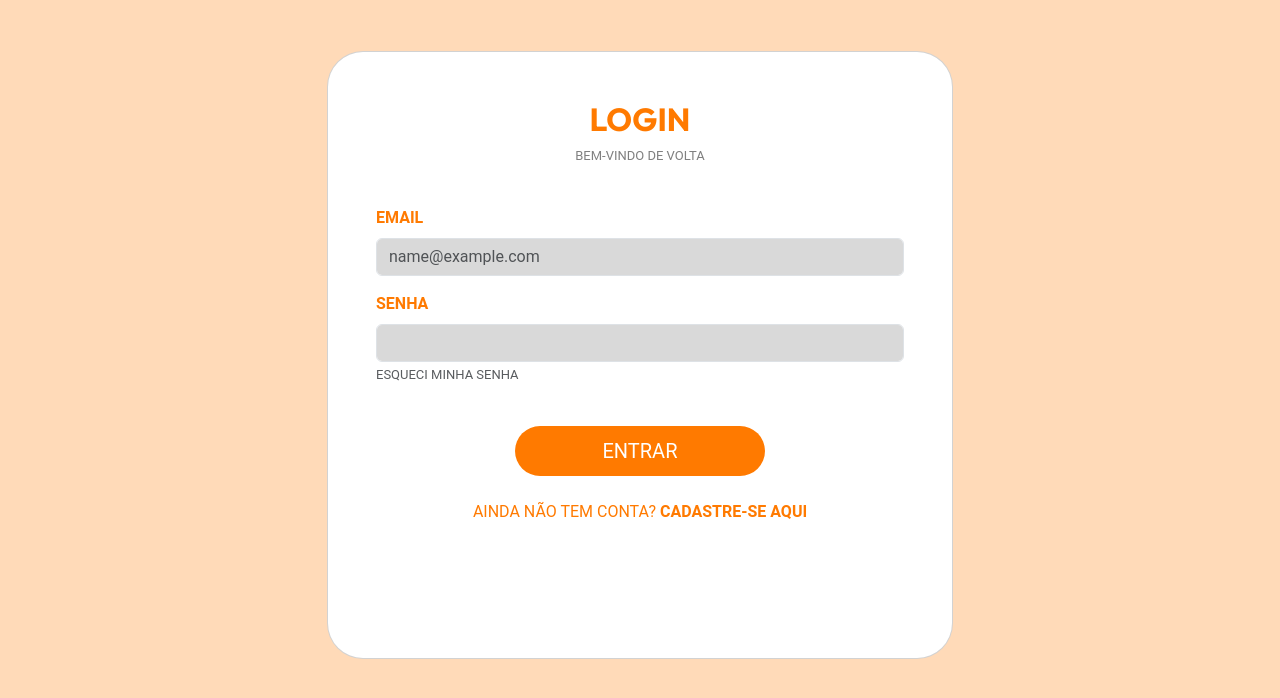
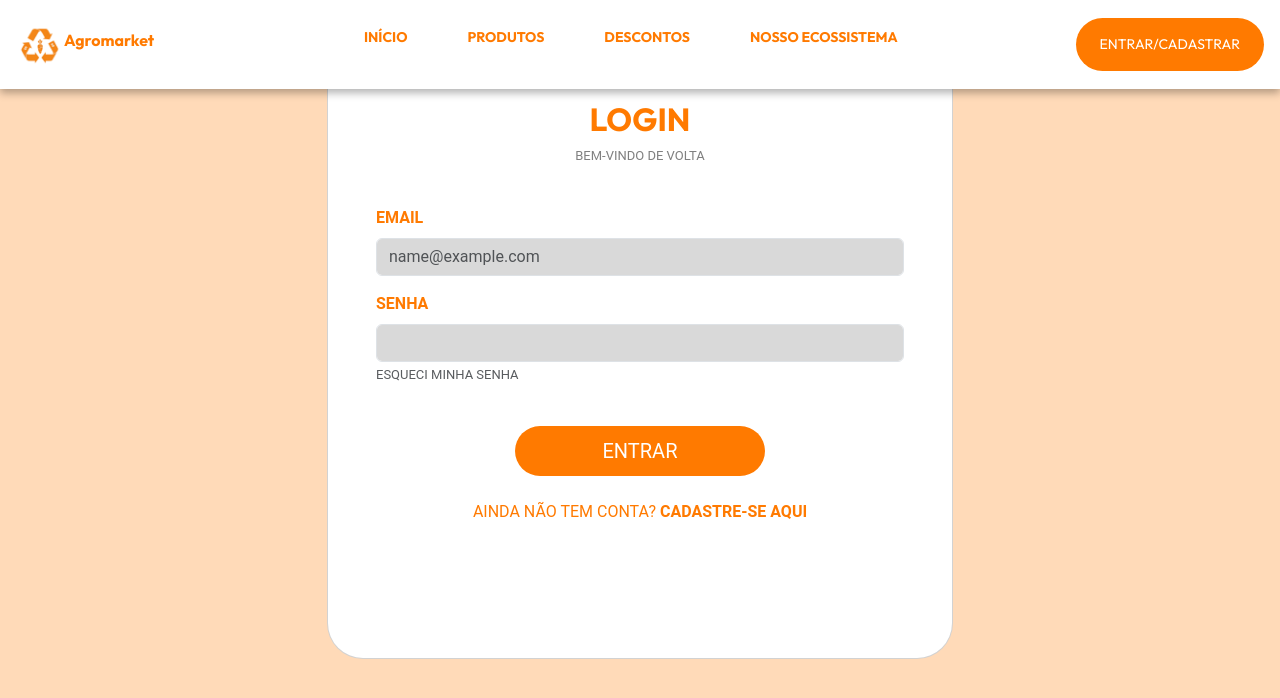
Before and after one commit to AnaClaraSM/Agromarket-sprint3, a React (Vite) app: page /login in a window 1280 px wide. Shown: the top 698 px of the page. Built offline with nearby package versions, Linux system fonts and the light colour scheme.

Commit message:
testing nav

```diff
--- a/src/routes/CadastroConsumidor/index.jsx
+++ b/src/routes/CadastroConsumidor/index.jsx
@@ -38,6 +38,8 @@ const CadastroConsumidor = () => {
     };
 
     return (
+        <StyledCadastro>
+            <div className="cadastro">
                 <div className="container d-flex justify-content-center align-items-center">
                     <div className="card px-5">
                         <header className="d-flex justify-content-center">
@@ -113,6 +115,8 @@ const CadastroConsumidor = () => {
                         </form>
                     </div>
                 </div>
+            </div>
+        </StyledCadastro>
     );
 };
 
--- a/src/routes/CadastroProdutor1/index.jsx
+++ b/src/routes/CadastroProdutor1/index.jsx
@@ -1,5 +1,6 @@
 import React, { useState } from 'react';
 import { useNavigate } from 'react-router-dom';
+import { StyledCadastro } from '../../styled';
 
 function CadastroProdutor1() {
   const [formData, setFormData] = useState({
--- a/src/routes/CadastroProdutor2/index.jsx
+++ b/src/routes/CadastroProdutor2/index.jsx
@@ -1,6 +1,7 @@
 // CadastroProdutor2.js
 import React, { useState } from 'react';
 import { useNavigate } from 'react-router-dom';
+import { StyledCadastro } from '../../styled';
 
 function CadastroProdutor2() {
   const [formData, setFormData] = useState({
--- a/src/routes/Login/index.jsx
+++ b/src/routes/Login/index.jsx
@@ -2,6 +2,7 @@
 import React, { useState } from 'react';
 import { useNavigate } from 'react-router-dom';
 import { StyledLogin } from '../../styled';
+import HomeNav from '../../components/HomeNav';
 // import '../styles/login.css';
 
 const Login = () => {
@@ -32,6 +33,7 @@ const Login = () => {
 
     return (
         <StyledLogin>
+            <HomeNav />
             <div className="login">
                 <div className="container d-flex justify-content-center align-items-center">
                     <div className="card">
```
Lines whose indentation alone changed are shown as unchanged.
